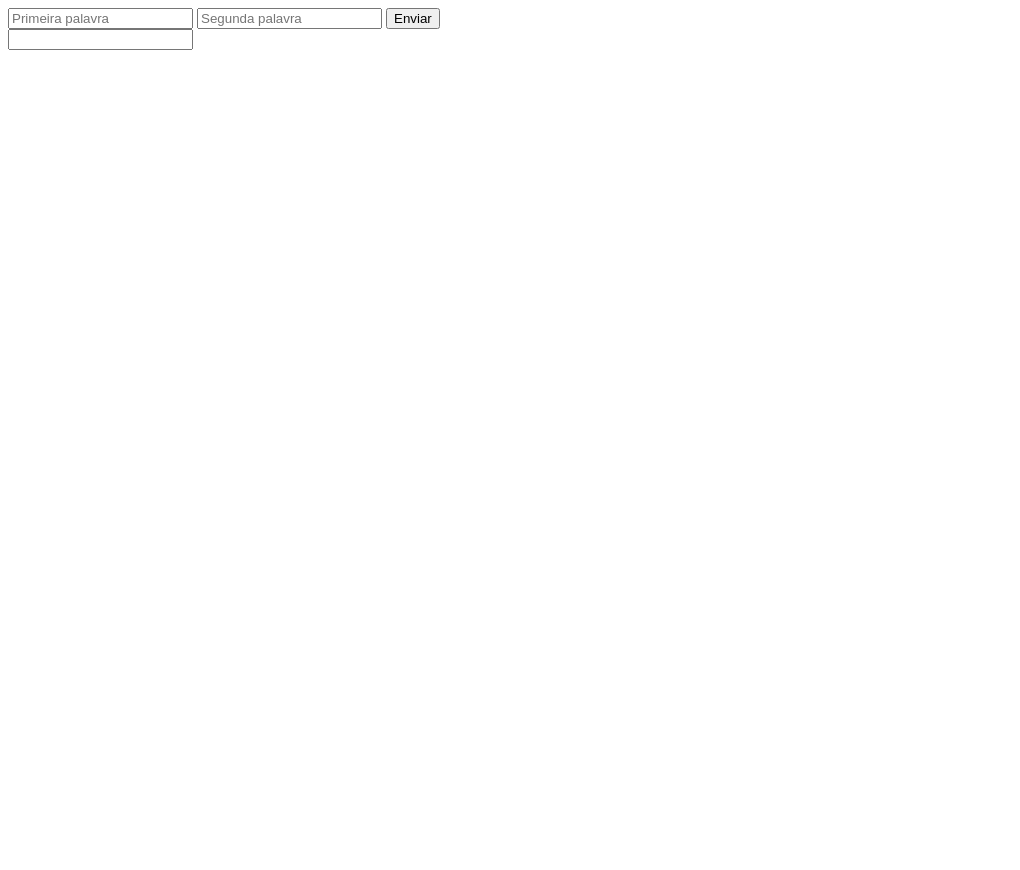
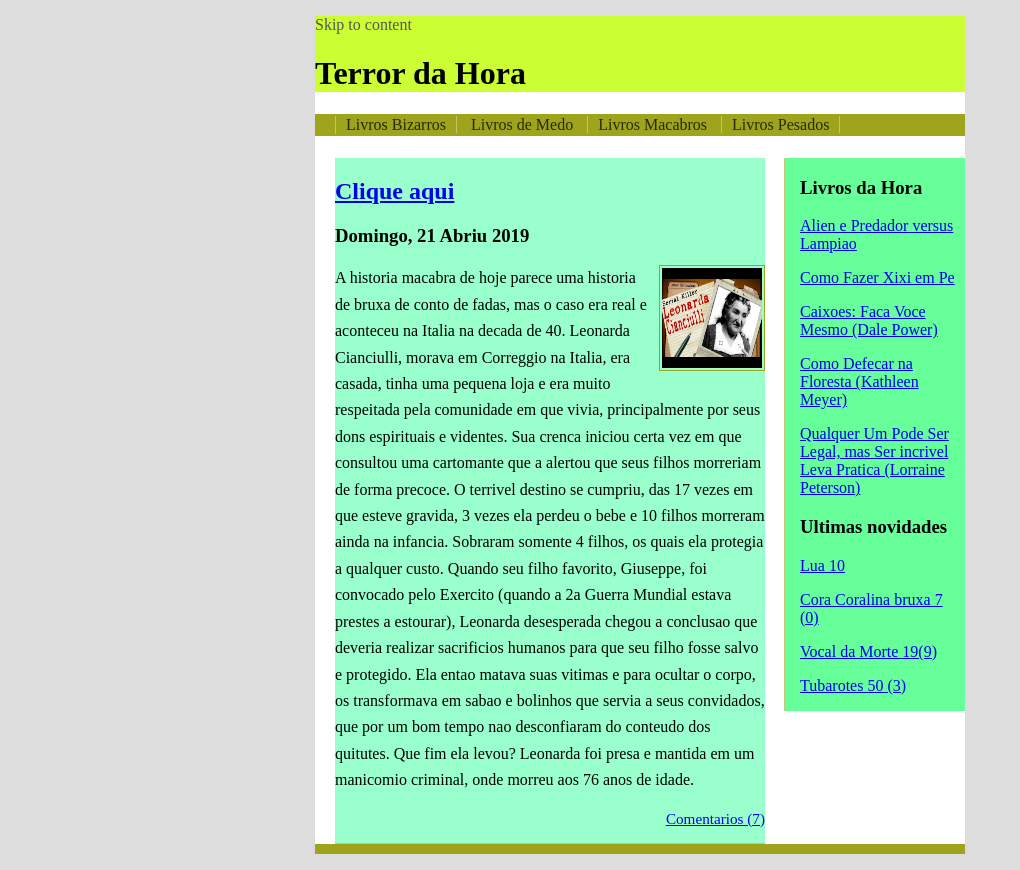
Before and after one commit to esterbritto/ListaJavascript, a plain HTML site: page index.html in a window 1280 px wide. Shown: the whole page, without its empty margins (0-1020 px from the left). Before the commit the page ends 800 px from the top, so only its background shows below. Drawn offline with Linux system fonts and the light colour scheme.

Commit message:
Add files via upload

```diff
--- a/index.html
+++ b/index.html
@@ -1,18 +1,68 @@
-<!DOCTYPE html>
-<html lang="pt_br" dir="ltr">
+<!DOCTYPE HTML>
+<html lang="pt-br">
+
+<html>
 <head>
+
 	<meta charset="utf-8">
-    <title>Questao 9</title>
- <script src="qst9.js"></script>
+	<title>Casa do terror</title>
+	<link rel="stylesheet"type="text/css" href="meuEstilo.css">
 </head>
+
 <body>
-    <div class="#">
-        <input type="text" placeholder="Primeira palavra" value="" id="p1">
-        <input type="text" placeholder="Segunda palavra"  value="" id="p2">
-        <button type="button" name="button" onclick="exibirNome();">Enviar</button>
-        <br>
-        <input type="text" name="p3" value="" readonly= disable id="p3">
+<div id="container">
+	<div id="header" title="Terror da Hora">
+		<div id="skipmenu"><a href="#content">Skip to content</a></div>
+		<h1>Terror da Hora </h1>
 	</div>
+<div id="mainnav">
+	<ul>
+		<li><a href="#">Livros Bizarros</a></li>
+		<li><a href="#">Livros de Medo </a></li>
+		<li><a href="#">Livros Macabros </a></li>
+		<li><a href="#">Livros Pesados </a></li>
+	</ul>
+</div>
+<div id="menu">
+<h3>Livros da Hora</h3>
+	<ul>
+		<li><a href="#">Alien e Predador versus Lampiao</a></li>
+		<li><a href="#">Como Fazer Xixi em Pe</a></li>
+		<li><a href="#">Caixoes: Faca Voce Mesmo (Dale Power)</a></li>
+		<li><a href="#">Como Defecar na Floresta (Kathleen Meyer)</a></li>
+		<li><a href="#">Qualquer Um Pode Ser Legal, mas Ser incrivel Leva Pratica (Lorraine Peterson)</a></li>
+	</ul>
+<h3>Ultimas novidades</h3>
+	<ul>
+		<li><a href="#">Lua 10</a></li>
+		<li><a href="#">Cora Coralina bruxa 7 (0)</a></li>
+		<li><a href="#">Vocal da Morte 19(9)</a></li>
+		<li><a href="#">Tubarotes 50 (3)</a></li>
+	</ul>
+</div>
+<div id="contents">
+<div class="blogentry">
+	<h2>
+	<a href="#" title="Permanent link to this item">Clique aqui </a>
+	</h2>
+	<h3>Domingo, 21 Abriu 2019</h3>
+	<p><img class="imagefloat" src="macabra.jpg" alt="" width="100" height="100" border="0">
+	A historia macabra de hoje parece uma historia de bruxa de conto de fadas, mas o caso era real e aconteceu na Italia na decada de 40.
 
+Leonarda Cianciulli, morava em Correggio na Italia, era casada, tinha uma pequena loja e era muito respeitada pela comunidade em que vivia, principalmente por seus dons espirituais e videntes. Sua crenca iniciou certa vez  em que consultou uma cartomante que a alertou que seus filhos morreriam de forma precoce. O terrivel destino se cumpriu, das 17 vezes em que esteve gravida, 3 vezes ela perdeu o bebe e 10 filhos morreram ainda na infancia. Sobraram somente 4 filhos, os quais ela protegia a qualquer custo.
+
+Quando seu filho favorito, Giuseppe, foi convocado pelo Exercito (quando a 2a Guerra Mundial estava prestes a estourar), Leonarda desesperada chegou a conclusao que deveria realizar sacrificios humanos para que seu filho fosse salvo e protegido. Ela entao matava suas vitimas e para ocultar o corpo, os transformava em sabao  e bolinhos que servia a seus convidados, que por um bom tempo nao desconfiaram do conteudo dos quitutes.
+
+Que fim ela levou? Leonarda foi presa e mantida em um manicomio criminal, onde morreu aos 76 anos de idade.
+	</p>
+
+	<ul>
+	<li><a href="#">Comentarios  (7)</a></li>
+	</ul>
+	</div>
+	</div>
+<div id="footer">
+</div>
+</div>
 </body>
 </html>
--- /dev/null
+++ b/meuEstilo.css
@@ -0,0 +1,139 @@
+body  {
+	margin: 0;
+	padding: 0;
+	background: #ddd;
+	}
+#container  {
+	margin: 1em auto;
+	width: 650px;
+	background: #fff;
+	}
+#header {background: #CF3;}
+#mainnav {background: #9F3; }
+#menu  {
+	float: right;
+	width: 165px;
+	background: #6F9;
+	}
+#contents  {
+	float: left;
+	width: 440px;
+	background: #9FC;
+	margin: 0 0 0 20px;
+	}
+#footer  {
+	clear: both;
+	background: #FF9;
+	}
+	position: absolute;
+	left: -500em;
+	}
+
+#skipmenu {
+	position: absolute;
+	left: 0;
+	top: 5px;
+	width: 645px;
+	text-align: right;
+	}
+
+#skipmenu a {
+	color: #555;
+	text-decoration: none;
+	}
+
+/* mainnav styles */
+
+#mainnav {
+	background: #9FA41D;
+	color: #272900;
+	padding: 2px 0;
+	margin-bottom: 22px;
+	}
+
+#mainnav ul {
+	margin: 0 0 0 20px;
+	padding: 0;
+	list-style-type: none;
+	border-left: 1px solid #C4C769;
+	}
+
+#mainnav li {
+	display: inline;
+	padding: 0 10px;
+	border-right: 1px solid #C4C769;
+	}
+
+#mainnav li a {
+	text-decoration: none;
+	color: #272900;
+	}
+
+#mainnav li a:hover {
+	text-decoration: none;
+	color: #fff;
+	background-color: #272900;
+	}
+
+/* menu styles */
+
+#menu {
+	float: right;
+	width: 165px;
+	border-left: 1px solid #C5C877;
+	padding-left: 15px;
+	}
+
+#menu ul {
+	margin: 1em 0;
+	padding: 0;
+	}
+
+#menu ul li {
+	margin: 0 0 1em;
+	padding: 0;
+	list-style-type: none;
+	}
+
+/* contents styles */
+
+#contents {
+	float: left;
+	width: 430px;
+	margin: 0 0 0 20px;
+	}
+
+#contents p { line-height: 165%; }
+.blogentry { border-bottom: 1px solid #C5C877; }
+
+.blogentry ul {
+	text-align: right;
+	margin: 1em 0;
+	padding: 0;
+	font-size: 95%;
+	}
+
+.blogentry li {
+	list-style-type: none;
+	display: inline;
+	margin: 0;
+	padding: 0 0 0 7px;
+		}
+
+.imagefloat {
+	float: right;
+	padding: 2px;
+	border: 1px solid #9FA41D;
+	margin: 0 0 10px 10px;
+	}
+
+/* footer styles */
+
+#footer {
+	clear: both;
+	color: #272900;
+	text-align: right;
+	font-size: 90%;
+	background: #9FA41D;
+	padding: 5px;
+	}
```
Also changed, not shown: macabra.jpg (added). Lines whose indentation alone changed are shown as unchanged.
